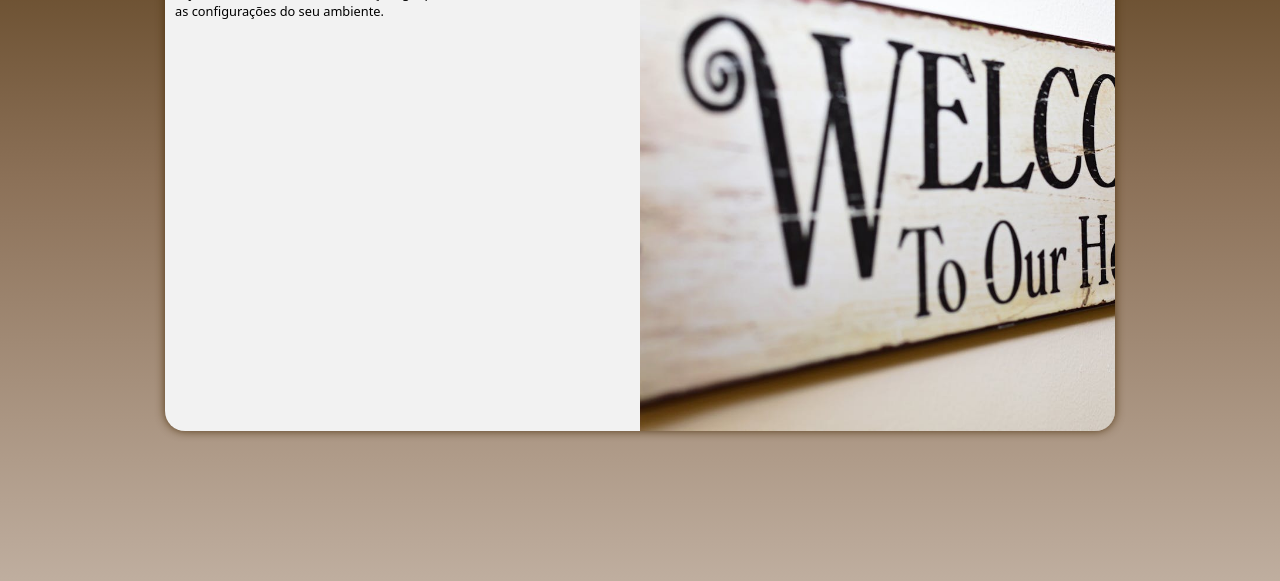
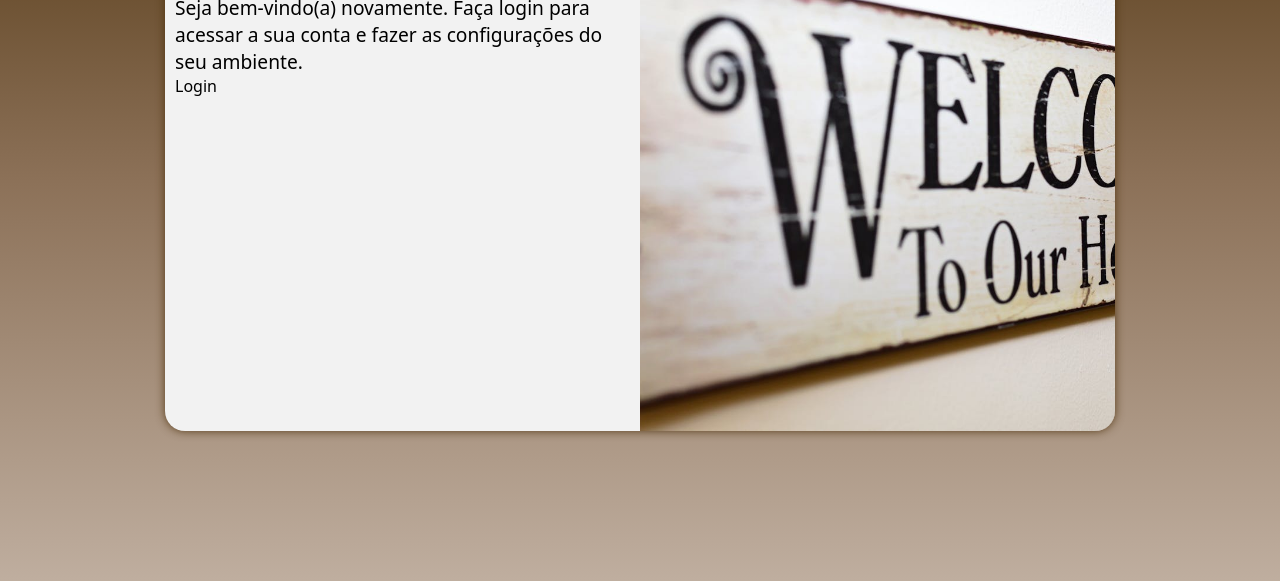
Before and after one commit to CarlosEduardoSisso/projeto-login, a plain HTML site: page index.html in a window 1280 px wide. Shown: the part 219-800 px from the top of the page. Drawn offline with Linux system fonts and the light colour scheme.

Commit message:
Atualizando

```diff
--- a/estilos/media-query.css
+++ b/estilos/media-query.css
@@ -53,4 +53,11 @@ Grandes telas: acima de 1200px.
         width: 50%;
     }
 
+    div#formulario h1 {
+        font-size: 2em;
+    }
+
+   section#login > div#formulario p {
+    font-size: 1.2em;
+    }
 }
--- a/estilos/style.css
+++ b/estilos/style.css
@@ -62,7 +62,7 @@ section#login > div#formulario {
 
 section#login > div#formulario h1 {
     text-align: center;
-    font-size: 2em;
+    margin-bottom: 10px;
 }
 
 section#login > div#formulario p {
--- a/index.html
+++ b/index.html
@@ -16,7 +16,12 @@
             <div id="formulario">
                 <h1>Login</h1>
                 <p>Seja bem-vindo(a) novamente. Faça login para acessar a sua conta e fazer as configurações do seu ambiente.</p>
-                <form action="login.php" method="post" autocomplete="on"></form>
+                <form action="login.php" method="post" autocomplete="on">
+                    <div class="campo">
+                        <label for="ilogin">Login</label>
+                    </div>
+                    <div class="campo"></div>
+                </form>
             </div>
 
         </section>
```
